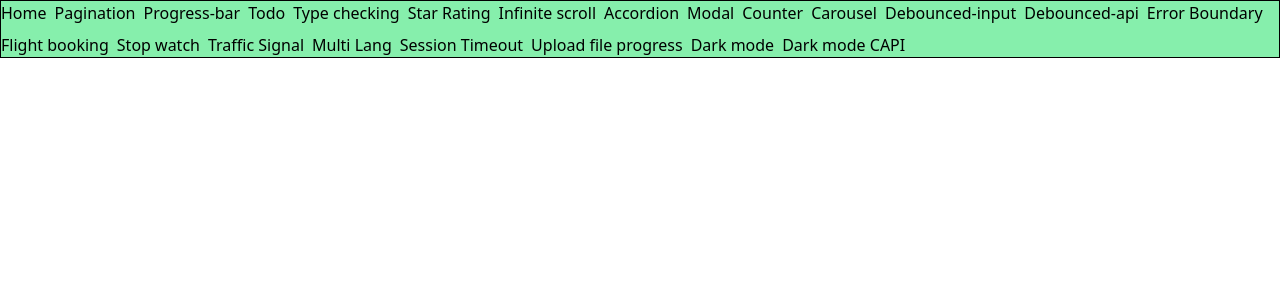
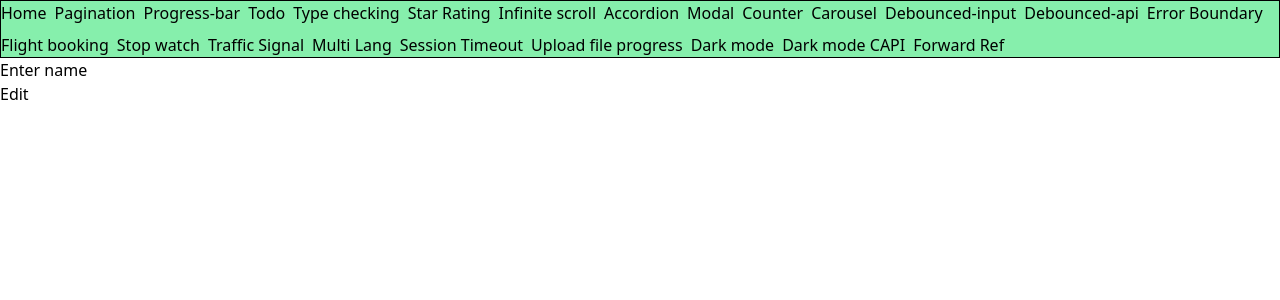
Before and after one commit to rohitraj896/react-machine-coding, a React (Create React App) app: page /forward-ref in a window 1280 px wide. Shown: the top 300 px of the page. Built offline with nearby package versions, Linux system fonts and the light colour scheme.

Commit message:
forward ref

```diff
--- a/src/App.js
+++ b/src/App.js
@@ -22,6 +22,7 @@ import SessionTimeout from "./components/SessionTimeout/SessionTimeout";
 import UploadFileProgress from "./components/UploadFileProgress/UploadFileProgress";
 import DarkMode from "./components/DarkMode/DarkMode";
 import DarkModeCAPI from "./components/DarkMode/DarkModeCAPI/DarkModeCAPI";
+import ForwardRef from "./components/ForwardRef/ForwardRef";
 
 function App() {
   return (
@@ -48,7 +49,8 @@ function App() {
         <a href="/session-timeout">Session Timeout</a>
         <a href="/upload-file-progress">Upload file progress</a>
         <a href="/dark-mode">Dark mode</a>
-        <a href="dark-mode-capi">Dark mode CAPI</a>
+        <a href="/dark-mode-capi">Dark mode CAPI</a>
+        <a href="/forward-ref">Forward Ref</a>
       </nav>
       <div>
         <BrowserRouter>
@@ -92,6 +94,7 @@ function App() {
               ></Route>
               <Route path="/dark-mode" element={<DarkMode />}></Route>
               <Route path="/dark-mode-capi" element={<DarkModeCAPI />}></Route>
+              <Route path="/forward-ref" element={<ForwardRef />}></Route>
             </Route>
           </Routes>
         </BrowserRouter>
--- /dev/null
+++ b/src/components/ForwardRef/ForwardRef.js
@@ -0,0 +1,19 @@
+import { useRef } from "react";
+import MyInput from "./MyInput";
+
+const ForwardRef = () => {
+  const ref = useRef(null);
+
+  const handleFocus = e => {
+    e.preventDefault();
+    ref.current.focus();
+  };
+  return (
+    <form>
+      <MyInput label="Enter name" ref={ref} />
+      <button onClick={handleFocus}>Edit</button>
+    </form>
+  );
+};
+
+export default ForwardRef;
--- /dev/null
+++ b/src/components/ForwardRef/MyInput.js
@@ -0,0 +1,16 @@
+import React, { forwardRef } from "react";
+
+const MyInput = forwardRef(function MyInput(props, ref) {
+  const { label, ...otherProps } = props;
+
+  return (
+    <div>
+      <label>
+        {label}
+        <input {...otherProps} ref={ref} />
+      </label>
+    </div>
+  );
+});
+
+export default MyInput;
--- a/src/components/InputSearchDebounce/InputSearchDebounce.js
+++ b/src/components/InputSearchDebounce/InputSearchDebounce.js
@@ -16,7 +16,6 @@ const InputSearchDebounce = () => {
   };
 
   const debouncedFunction = debounce(value => {
-    console.log(`entered value ${value}`);
     setDisplayValue(value);
   }, 2000);
 
```
Also changed, not shown: src/components/DebouncedAPI/DebouncedApi.js (+0 -67 lines).
